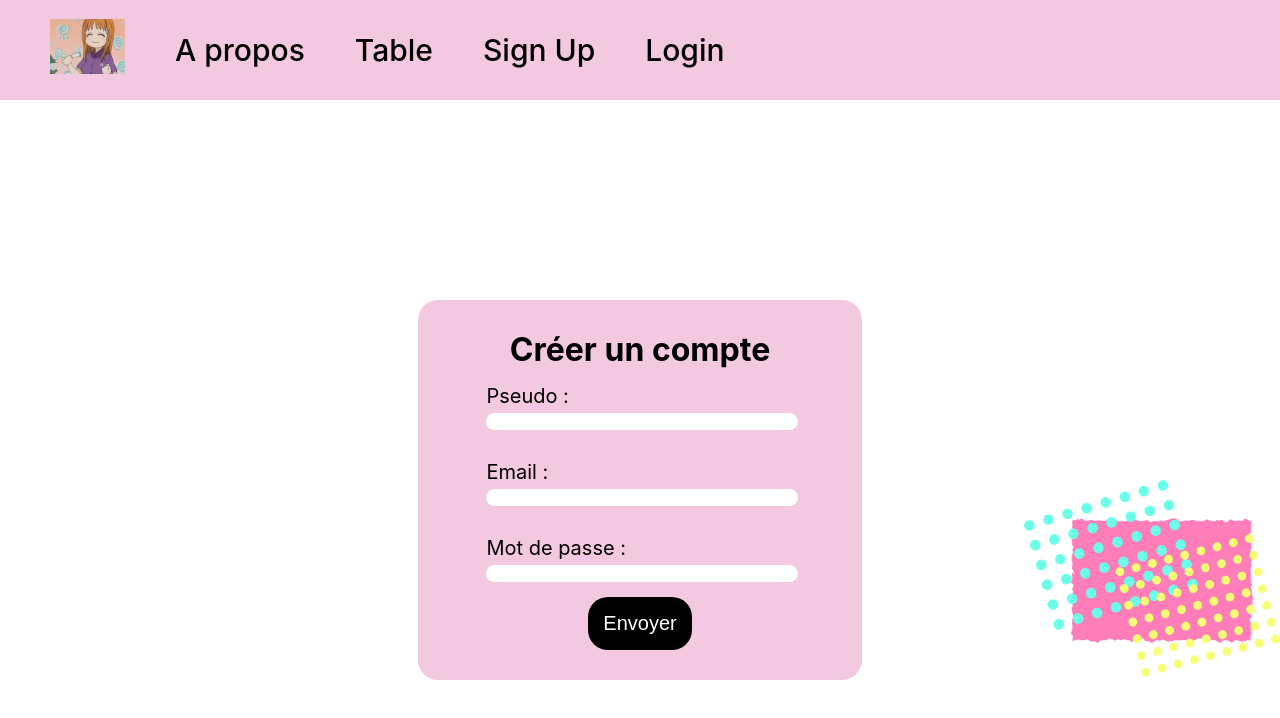
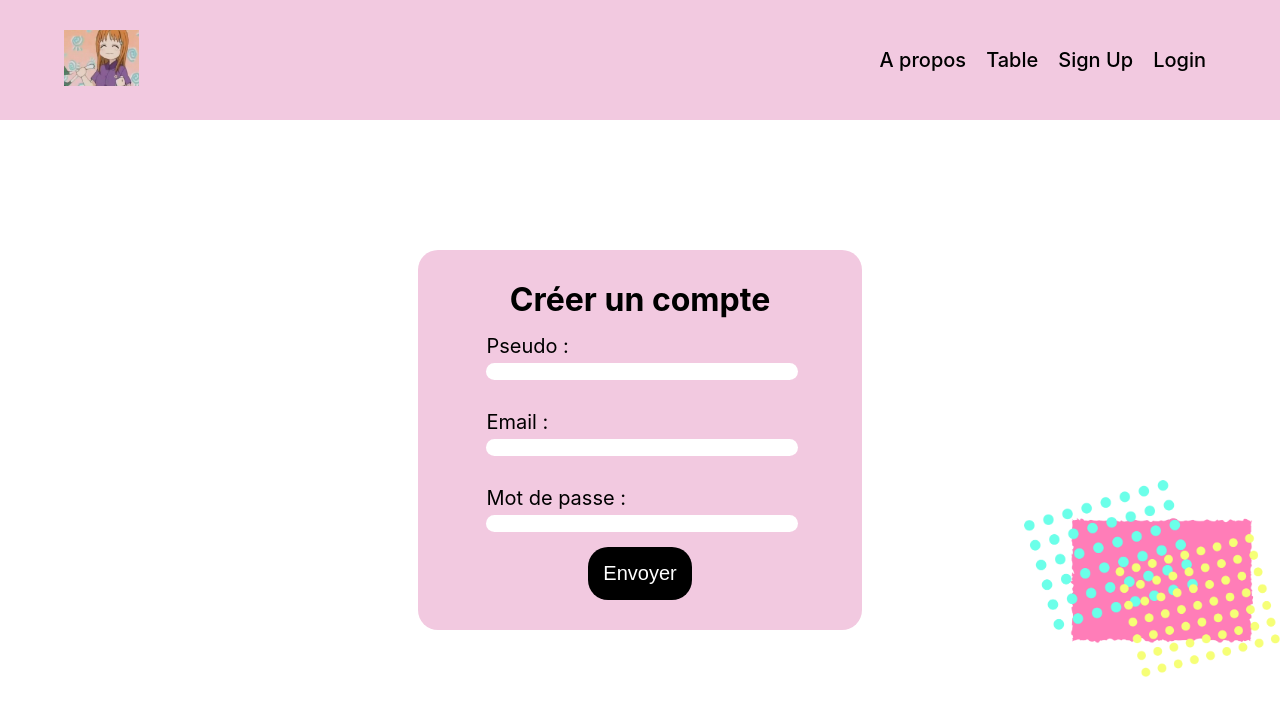
Before and after one commit to Wadaarik/NodeReact, a React (Create React App) app in the folder frontend/: page /signup in a window 1280 px wide. Shown: the top 718 px of the page. Built offline with nearby package versions, Linux system fonts and the light colour scheme.

Commit message:
style fix

```diff
--- a/frontend/src/App.css
+++ b/frontend/src/App.css
@@ -2,6 +2,7 @@ html, body{
   width: 100vw;
   height: 100vh;
   margin: 0;
+  overflow-x: hidden;
 }
 body{
   background: url("./background-dorothee.png") no-repeat fixed right;
@@ -46,6 +47,63 @@ body{
   }
 }
 
+/* Navbar */
+
+.navbar{
+  display: flex;
+  position: absolute;
+  top: 0;
+  left: 0;
+  right: 0;
+  height: 15vh;
+  background-color: #f2c9E0;
+  justify-content: space-between;
+  align-items: center;
+  padding: 0 5vw;
+}
+.navbar .links{
+  display: flex;
+  flex-direction: row;
+  align-items: center;
+  justify-content: center;
+}
+.navbar p{
+  padding: 0 10px;
+}
+.navbar p a{
+  color: black;
+  font-size: 20px;
+  text-decoration: none;
+  font-weight: 500;
+}
+
+.navbar .logo img{
+  width: 75px;
+}
+
+/*
+ABOUT
+ */
+#about{
+  width: 100vw;
+  height: 100vh;
+  display: flex;
+  flex-direction: column;
+  justify-content: center;
+  align-items: center;
+}
+/*
+TOPICS
+ */
+#topics{
+  width: 100vw;
+  height: 100vh;
+  display: flex;
+  flex-direction: column;
+  justify-content: center;
+  align-items: center;
+}
+
 /*
 TABLE
  */
@@ -67,7 +125,7 @@ table {
 }
 #table{
   width: 100vw;
-  height: auto;
+  height: 100vh;
   display: flex;
   flex-direction: column;
   justify-content: center;
@@ -80,46 +138,26 @@ table {
   color: #BF3F61;
 }
 
-/* Navbar */
-
-.navbar{
-  display: flex;
-  top: 0;
-  left: 0;
-  right: 0;
-  height: 100px;
-  background-color: #f2c9E0;
-  justify-content: flex-start;
-  align-items: center;
-}
-.navbar p{
-  padding-left: 50px;
-}
-.navbar p a{
-  color: black;
-  font-size: 30px;
-  text-decoration: none;
-  font-weight: 500;
-}
-
-.navbar .logo a img{
-  width: 75px;
-}
-
 /* SignUp */
 
 #signup {
+  width: 100vw;
+  height: 100vh;
   display: flex;
   flex-direction: column;
+  justify-content: center;
+  align-items: center;
+}
+#form{
+  display: flex;
+  flex-direction: column;
+  justify-content: center;
+  align-items: center;
   background-color: #f2c9E0;
   width: 30%;
-  height: auto;
-  justify-content: center;
-  align-items: center;
-  margin: auto;
   padding: 30px;
   border-radius: 20px;
-  margin-top: 200px;
+  margin-top: 10vh;
 }
 
 #signup h1{
--- a/frontend/src/components/signup.js
+++ b/frontend/src/components/signup.js
@@ -26,23 +26,25 @@ class Signup extends React.Component {
     render()  {
         return  (
             <div id="signup" className="signup">
-
+                <div id="form">
                     <h1>Créer un compte</h1>
                     <form onSubmit={this.handleSubmit}>
-                    <div class="form">
-                        <label for="pseudo">Pseudo : </label>
-                        <input name="pseudo" type="text" onChange={(e) => this.setState({ pseudo: e.target.value })} />
+                        <div className="form">
+                            <label htmlFor="pseudo">Pseudo : </label>
+                            <input name="pseudo" type="text" onChange={(e) => this.setState({pseudo: e.target.value})}/>
                         </div>
-                    <div class="form">
-                        <label for="email">Email : </label>
-                        <input name="email" type="text" onChange={(e) => this.setState({ email: e.target.value })} />
+                        <div className="form">
+                            <label htmlFor="email">Email : </label>
+                            <input name="email" type="text" onChange={(e) => this.setState({email: e.target.value})}/>
                         </div>
-                    <div class="form">
-                        <label for="mdp">Mot de passe : </label>
-                        <input name="mdp" type="password" onChange={(e) => this.setState({ password: e.target.value })} />
+                        <div className="form">
+                            <label htmlFor="mdp">Mot de passe : </label>
+                            <input name="mdp" type="password"
+                                   onChange={(e) => this.setState({password: e.target.value})}/>
                         </div>
-                    <input type="submit" value='Envoyer' class="submit"/>
+                        <input type="submit" value='Envoyer' className="submit"/>
                     </form>
+                </div>
 
             </div>
         );
--- a/frontend/src/routes.js
+++ b/frontend/src/routes.js
@@ -12,11 +12,13 @@ class Navbar extends React.Component {
         <BrowserRouter>
           <div>
             <div className="navbar">
-                <p className="logo"><Link to="/"><img src={logo} alt="Sheesh"></img></Link></p>
+                <Link className="logo" to="/"><img src={logo} alt="Sheesh"></img></Link>
+                <div className="links">
                     <p><Link to="/about">A propos</Link></p>
                     <p><Link to="/table">Table</Link></p>
                     <p><Link to="/signup">Sign Up</Link></p>
                     <p><Link to="/login">Login</Link></p>
+                </div>
             </div>
             <div className="main-route-place">
               <Route exact path="/" component={Home} />
@@ -46,8 +48,10 @@ class Navbar extends React.Component {
   class About  extends React.Component {
     render() {
       return (
-        <div>
+        <div id="about">
+            <div id="main-contain">
                 <h2>About</h2>
+            </div>
         </div>
       );
     }
@@ -56,8 +60,10 @@ class Navbar extends React.Component {
   class Topics extends React.Component {
     render() {
       return (
-        <div>
+        <div id="topics">
+            <div id="main-contain">
                 <h2>Topics</h2>
+            </div>
         </div>
       );
     }
```
Lines whose indentation alone changed are shown as unchanged.
